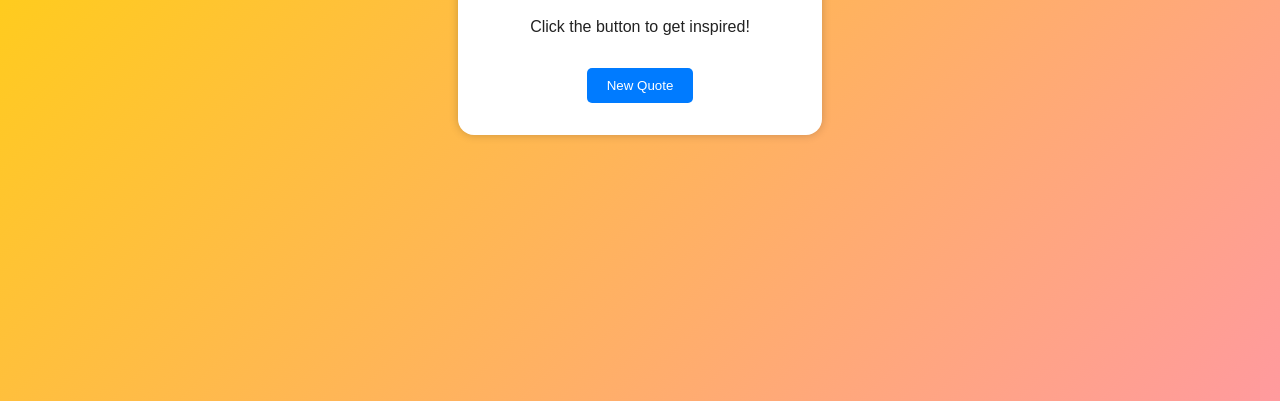
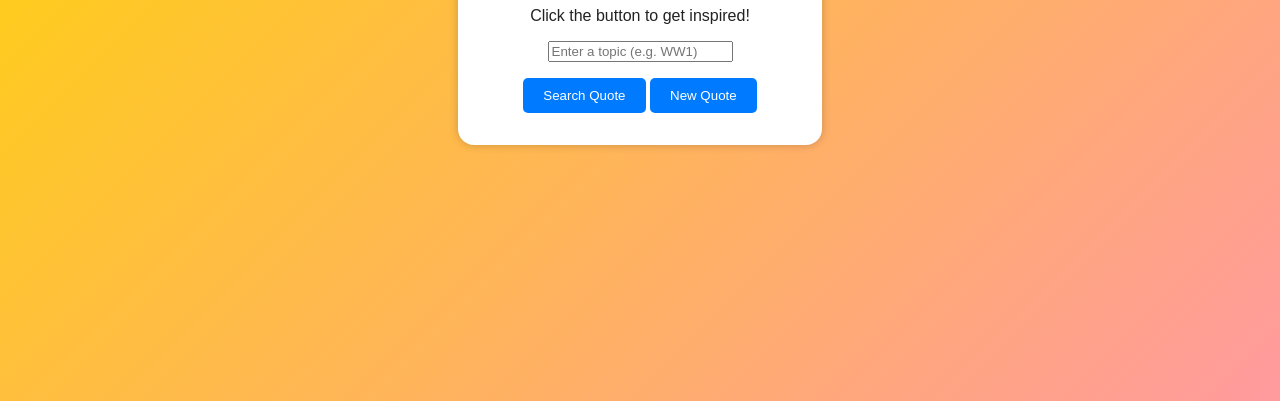
Before and after one commit to kylecarlson028-svg/Quote-Generator2.0, a plain HTML site: page index.html in a window 1280 px wide. Shown: the part 399-800 px from the top of the page. Drawn offline with Linux system fonts and the light colour scheme.

Commit message:
Update index.html

```diff
--- a/index.html
+++ b/index.html
@@ -11,6 +11,8 @@
     <h1>✨ Random Quote Generator ✨</h1>
     <p id="quote">Click the button to get inspired!</p>
     <p id="author"></p>
+    <input type="text" id="topicInput" placeholder="Enter a topic (e.g. WW1)" />
+<button id="searchQuote">Search Quote</button>
     <button id="new-quote">New Quote</button>
   </div>
   <script src="script.js"></script>
```
